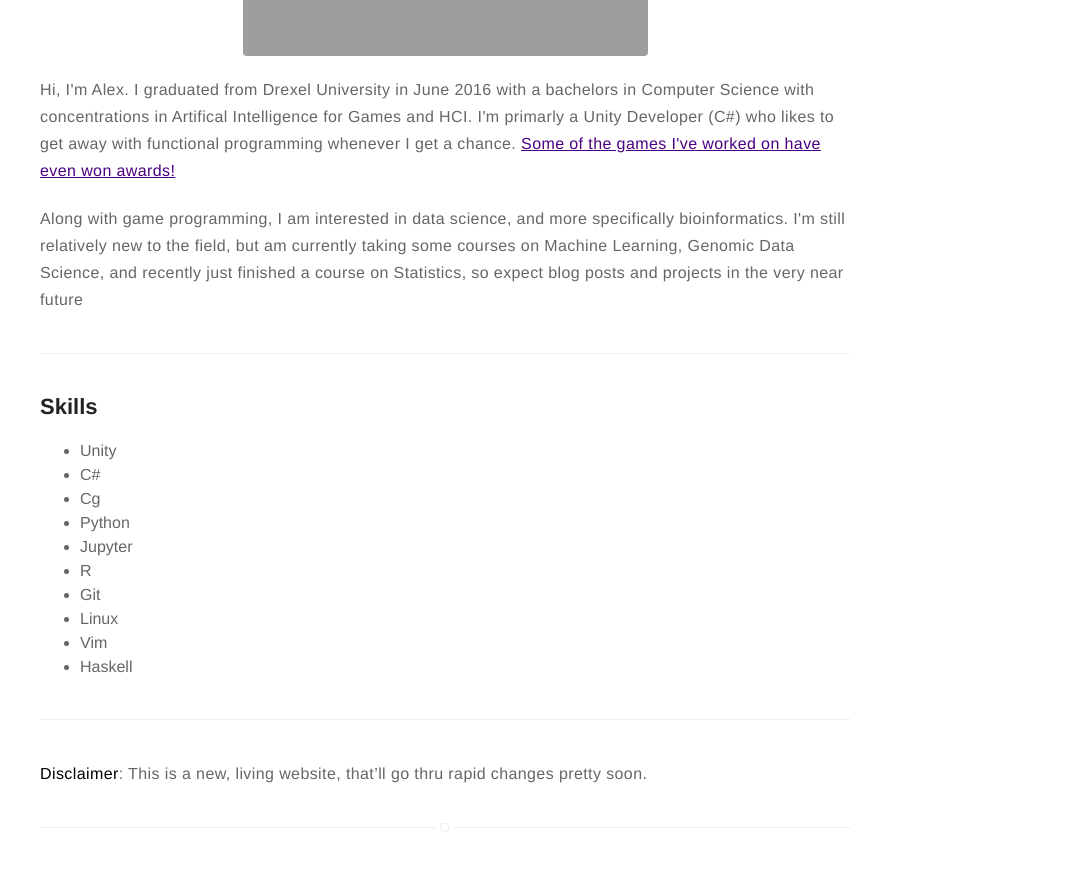
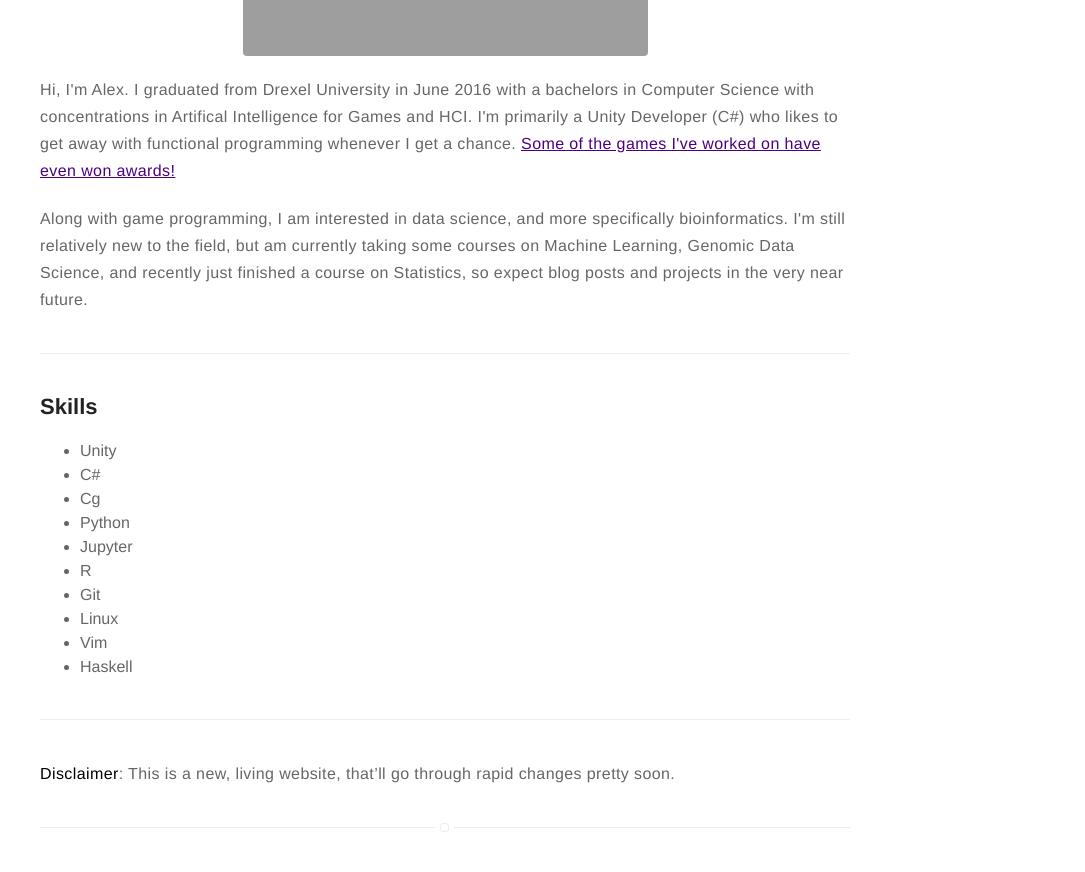
Before and after one commit to Ashen-Vaults/ashen-vaults.github.io, a Jekyll site: the page built from about.md, in a window 1280 px wide. Shown: the part 373-1245 px from the top of the page, without its empty margins (195-1280 px from the left). Built offline with Jekyll 4.4.1, drawn with Linux system fonts in a browser that asks for light colours.

Commit message:
Spelling in about.

```diff
--- a/about.md
+++ b/about.md
@@ -4,15 +4,14 @@ layout: page
 ---
 ![Profile Image]({{ site.url }}/{{ site.picture }})
 
-<p>Hi, I'm Alex. I graduated from Drexel University in June 2016 with a bachelors in Computer Science with concentrations in Artifical Intelligence for Games and HCI. I'm primarly a Unity Developer (C#) who likes to get away with functional programming whenever I get a chance.
+<p>Hi, I'm Alex. I graduated from Drexel University in June 2016 with a bachelors in Computer Science with concentrations in Artifical Intelligence for Games and HCI. I'm primarily a Unity Developer (C#) who likes to get away with functional programming whenever I get a chance.
 <a href="/project/2016/05/23/mirrors-of-grimaldi/">Some of the games I've worked on have even won awards!</a></p>
 
-<p>Along with game programming, I am interested in data science, and more
-specifically bioinformatics. I'm still relatively new to the field, but am currently taking some courses on Machine Learning, Genomic Data Science, and recently just finished a course on Statistics, so expect blog posts and projects in the very near future</p>
+<p>Along with game programming, I am interested in data science, and more specifically bioinformatics. I'm still relatively new to the field, but am currently taking some courses on Machine Learning, Genomic Data Science, and recently just finished a course on Statistics, so expect blog posts and projects in the very near future.</p>
 
 ***
 
-<h2>Skills</h2>
+## Skills
 
 <ul class="skill-list">
 	<li>Unity</li>
@@ -29,4 +28,4 @@ specifically bioinformatics. I'm still relatively new to the field, but am curre
 
 ---
 
-**Disclaimer**: This is a new, living website, that'll go thru rapid changes pretty soon.
+**Disclaimer**: This is a new, living website, that'll go through rapid changes pretty soon.
```
